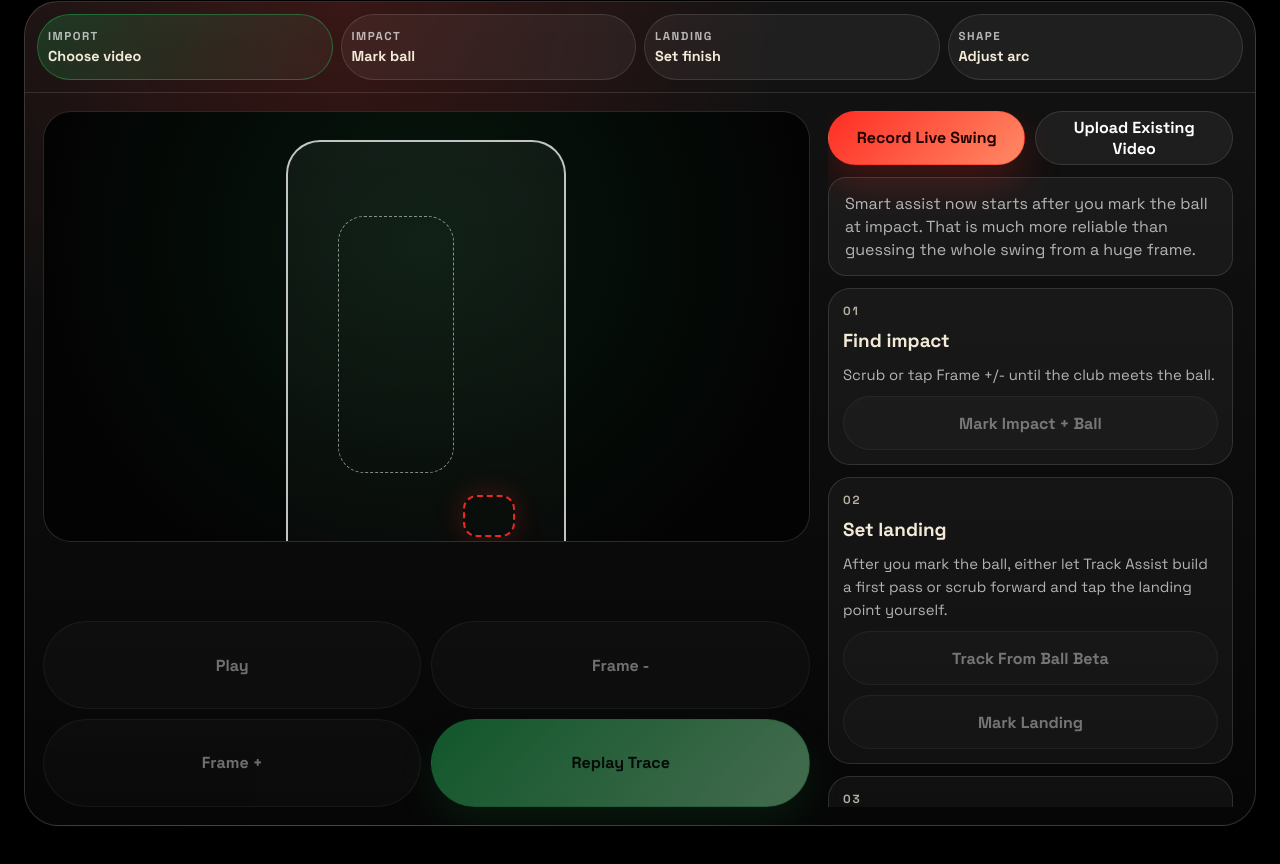
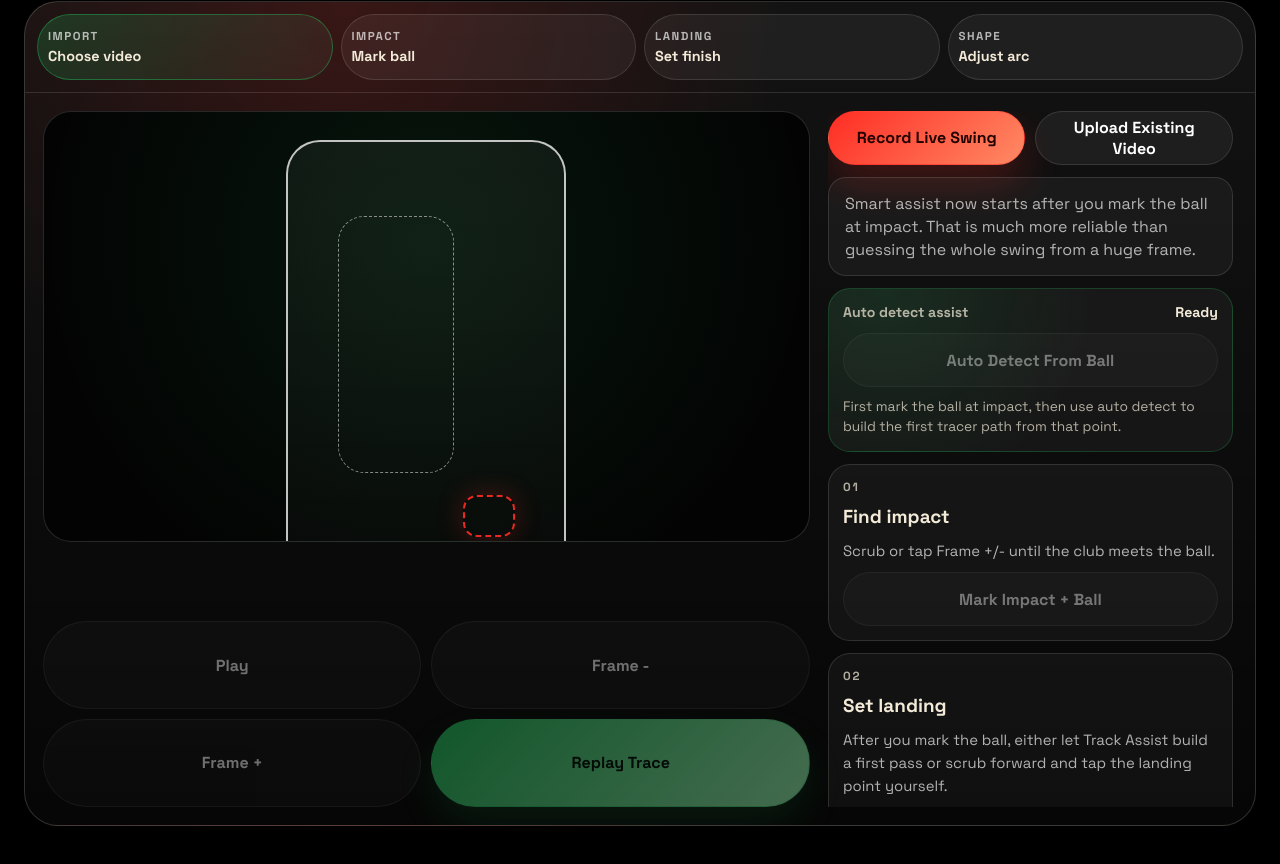
Before and after one commit to sketchyz88/earnings, a React (Vite) app in the folder FairwayIQ/: page / in a window 1280 px wide. Shown: the part 2557-3421 px from the top of the page. Built offline with nearby package versions, Linux system fonts and the light colour scheme.

Commit message:
fix: restore visible auto detect control

```diff
--- a/FairwayIQ/src/App.jsx
+++ b/FairwayIQ/src/App.jsx
@@ -696,6 +696,22 @@ function App() {
                 Smart assist now starts after you mark the ball at impact. That is much more reliable than guessing the whole swing from a huge frame.
               </div>
 
+              <div className="detect-panel">
+                <div className="range-row">
+                  <span>Auto detect assist</span>
+                  <strong>{detectConfidence == null ? "Ready" : `${detectConfidence}%`}</strong>
+                </div>
+                <button
+                  className="secondary-button"
+                  type="button"
+                  disabled={!startPoint || impactTime == null || detectState === "running"}
+                  onClick={runTrackAssistBeta}
+                >
+                  {detectState === "running" ? `Auto Detect ${detectProgress}%` : "Auto Detect From Ball"}
+                </button>
+                <p className="shape-note">First mark the ball at impact, then use auto detect to build the first tracer path from that point.</p>
+              </div>
+
               <div className="instruction-stack">
                 <article className={activeStep === 1 ? "instruction-card active" : "instruction-card"}>
                   <span>01</span>
@@ -725,7 +741,7 @@ function App() {
                       disabled={!startPoint || impactTime == null || detectState === "running"}
                       onClick={runTrackAssistBeta}
                     >
-                      {detectState === "running" ? `Track Assist ${detectProgress}%` : "Track From Ball Beta"}
+                      {detectState === "running" ? `Auto Detect ${detectProgress}%` : "Auto Detect From Ball"}
                     </button>
                     <button
                       className="secondary-button"
--- a/FairwayIQ/src/styles.css
+++ b/FairwayIQ/src/styles.css
@@ -713,6 +713,7 @@ input[type="range"] {
 .shape-panel,
 .speed-panel,
 .export-panel,
+.detect-panel,
 .anchor-grid,
 .timeline-field {
   padding: 14px;
@@ -743,6 +744,15 @@ input[type="range"] {
 
 .shape-panel {
   gap: 16px;
+}
+
+.detect-panel {
+  display: grid;
+  gap: 12px;
+  border-color: rgba(34, 197, 94, 0.24);
+  background:
+    radial-gradient(circle at 14% 0%, rgba(34, 197, 94, 0.12), transparent 13rem),
+    rgba(255, 255, 255, 0.045);
 }
 
 .shape-note {
```
